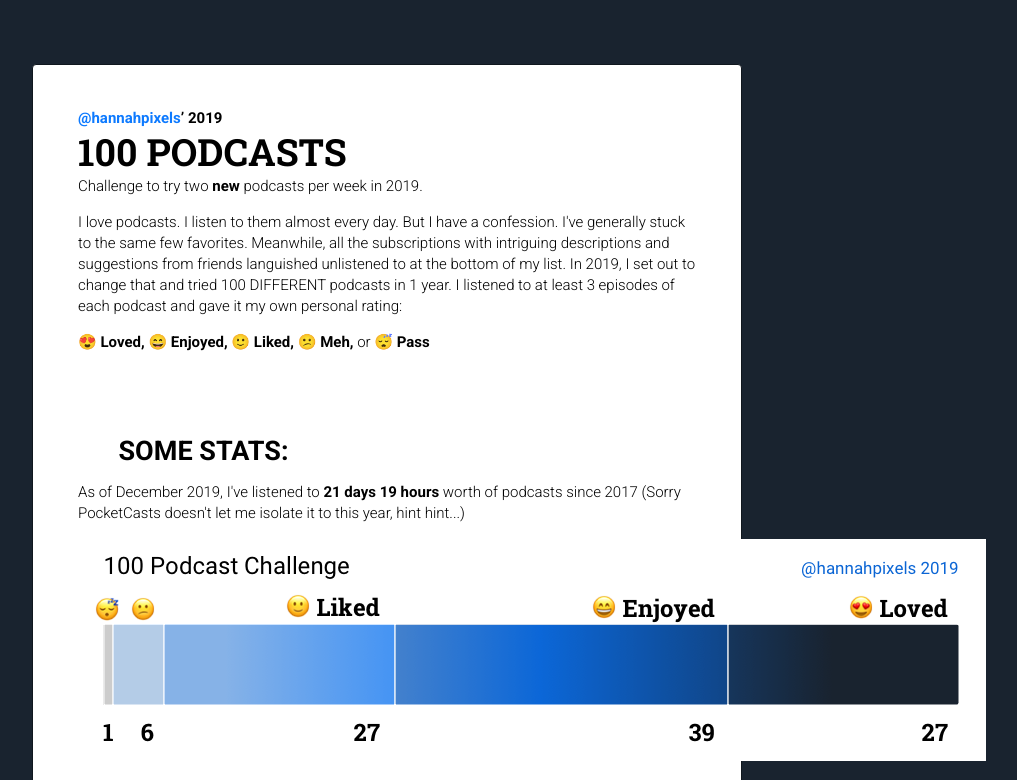
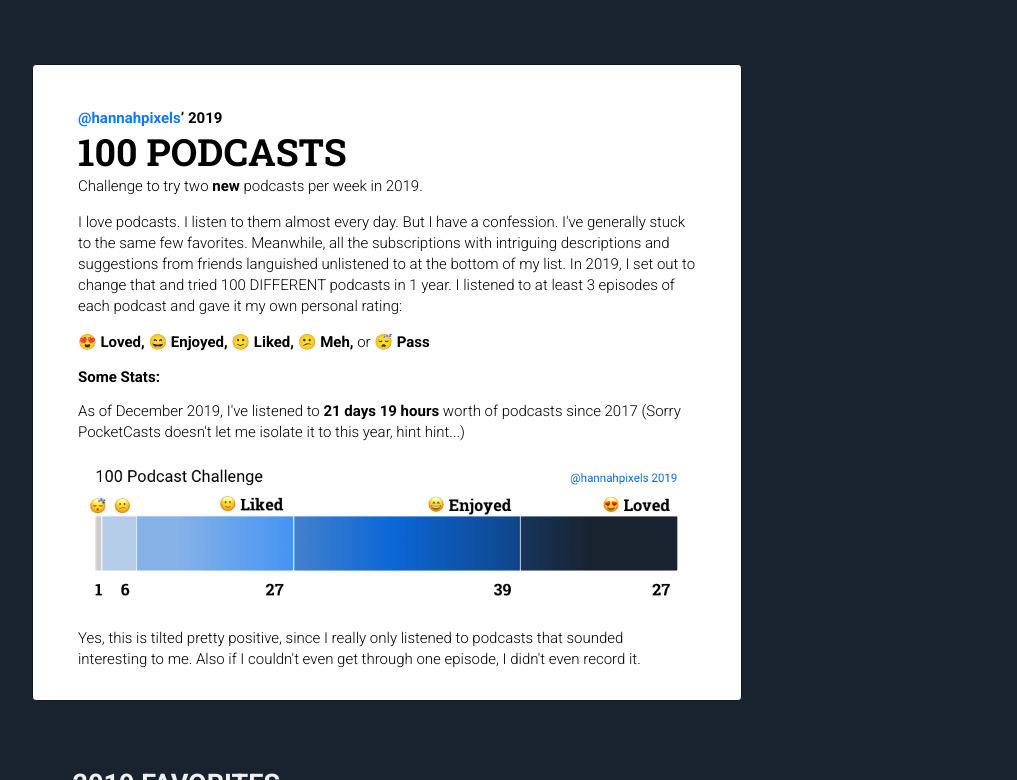
Before and after one commit to hannahd/100podcasts, a Jekyll site: the page built from index.html, in a window 1280 px wide. Shown: the top 780 px of the page, without its empty margins (253-1270 px from the left). Built offline with Jekyll 4.4.1, drawn with Linux system fonts in a browser that asks for light colours; grey boxes are pictures that could not be loaded.

Commit message:
image fix

```diff
--- a/index.html
+++ b/index.html
@@ -9,9 +9,9 @@ current-number: 100
     <p>I love podcasts. I listen to them almost every day. But I have a confession. I've generally stuck to the same few favorites. Meanwhile, all the subscriptions with intriguing descriptions and suggestions from friends languished unlistened to at the bottom of my list. In 2019, I set out to change that and tried 100 DIFFERENT podcasts in 1 year. I listened to at least 3 episodes of each podcast and gave it my own personal rating:</p>
     <p><strong>😍&nbsp;Loved, 😄&nbsp;Enjoyed, 🙂&nbsp;Liked, 😕&nbsp;Meh,</strong> or <strong>😴&nbsp;Pass</strong></p>
 
-    <h2>Some Stats:</h2>
+    <h4>Some Stats:</h4>
     <p>As of December 2019, I've listened to <strong>21 days 19 hours</strong> worth of podcasts since 2017 (Sorry PocketCasts doesn't let me isolate it to this year, hint hint...)</p>
-    <img src="img/2019PodcastChallengeStats.png" alt="27 😍Loved, 39 😄Enjoyed, 27 🙂Liked, 6 😕Meh, 1 😴Pass" />
+    <img src="img/2019PodcastChallengeStats.png" alt="27 😍Loved, 39 😄Enjoyed, 27 🙂Liked, 6 😕Meh, 1 😴Pass" style="width:100%"/>
     <p>Yes, this is tilted pretty positive, since I really only listened to podcasts that sounded interesting to me. Also if I couldn't even get through one episode, I didn't even record it.</p>
 </div>
 <!--
```
